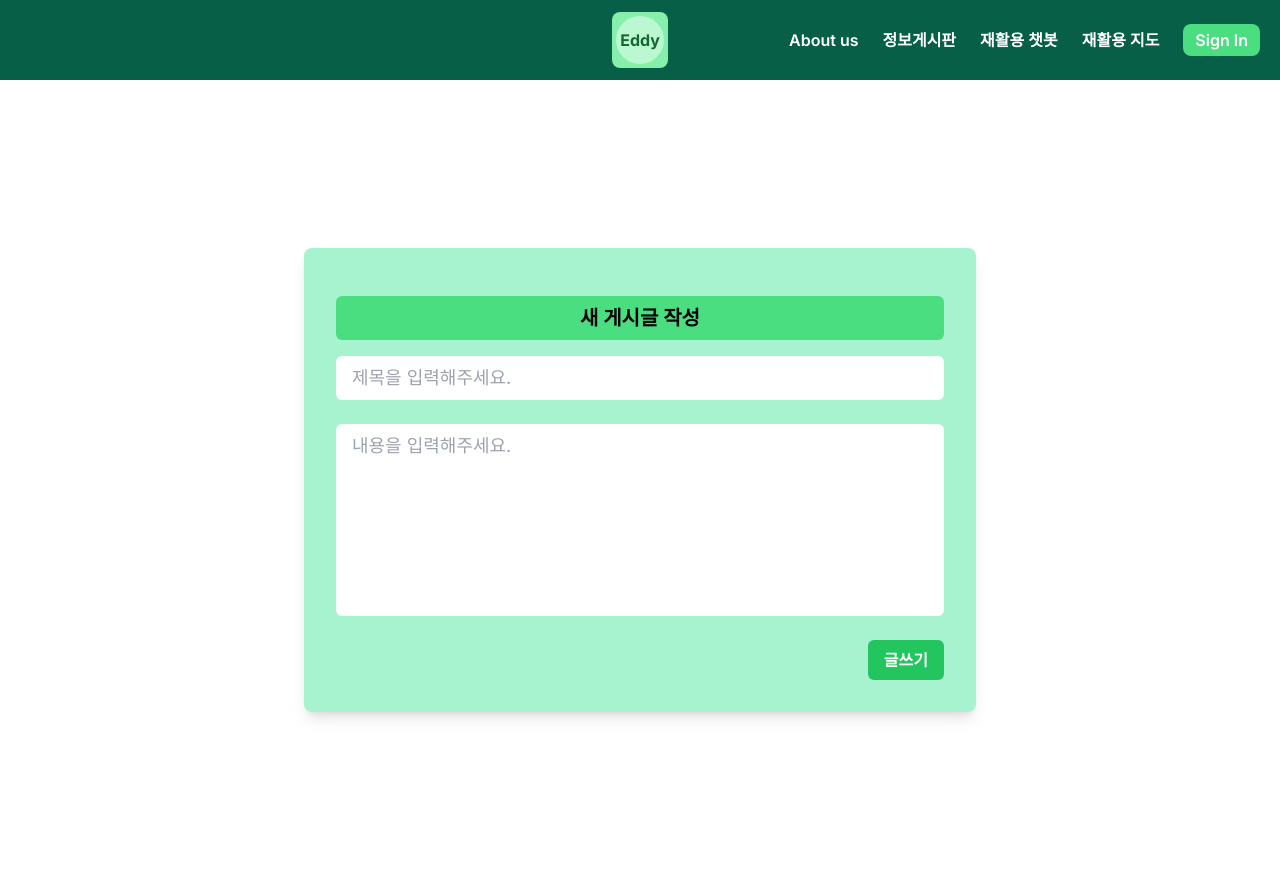
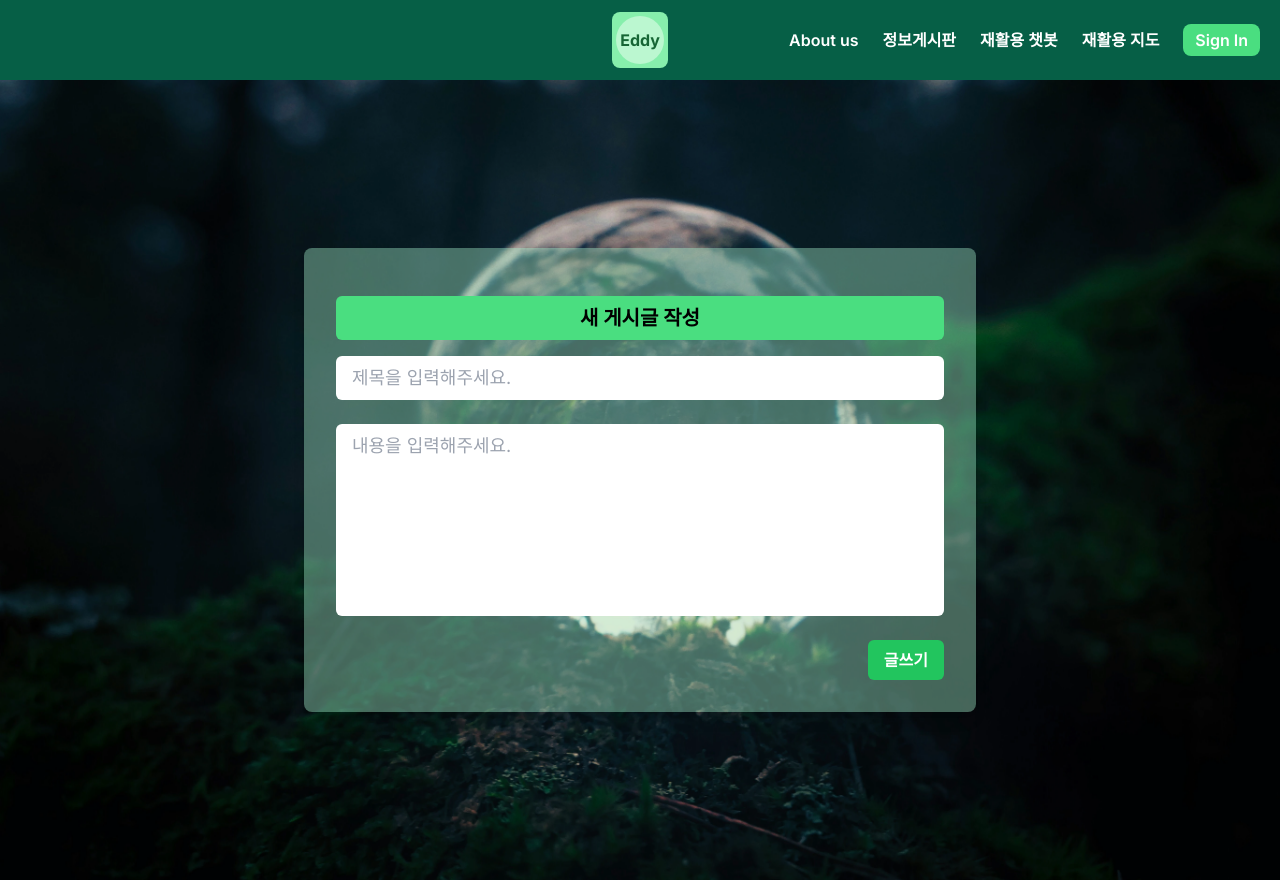
Before and after one commit to ecoleader-AiEcoLife/FrontEnd, a Next.js app: page /board/newboard in a window 1280 px wide. Built offline with nearby package versions, Linux system fonts and the light colour scheme; no server answers; the database is empty.

Commit message:
refactor(newboard): change background for better UI

```diff
--- a/app/board/newboard/page.tsx
+++ b/app/board/newboard/page.tsx
@@ -1,8 +1,9 @@
-"use client";
+'use client';
 
-import axios from "axios";
-import { useRouter } from "next/navigation";
-import { useEffect, useState } from "react";
+import axios from 'axios';
+import Image from 'next/image';
+import { useRouter } from 'next/navigation';
+import { useEffect, useState } from 'react';
 
 interface boardProps {
   id: string;
@@ -13,8 +14,8 @@ interface boardProps {
 
 export default function Newboard() {
   const [board, setBoard] = useState<boardProps[]>([]);
-  const [newTitle, setNewTitle] = useState<string>("");
-  const [newBody, setNewBody] = useState<string>("");
+  const [newTitle, setNewTitle] = useState<string>('');
+  const [newBody, setNewBody] = useState<string>('');
 
   const today = new Date();
 
@@ -22,10 +23,10 @@ export default function Newboard() {
 
   const getBoard = async () => {
     try {
-      const res = await axios.get<boardProps[]>("/api/board");
+      const res = await axios.get<boardProps[]>('/api/board');
       setBoard(res.data);
     } catch (error) {
-      console.log("데이터 get 실패", error);
+      console.log('데이터 get 실패', error);
     }
   };
 
@@ -36,7 +37,7 @@ export default function Newboard() {
   const handlePost = async () => {
     try {
       const newId = board.length + 1;
-      const res = await axios.post("/api/board", {
+      const res = await axios.post('/api/board', {
         id: newId,
         title: newTitle,
         body: newBody,
@@ -46,47 +47,54 @@ export default function Newboard() {
       });
 
       if (res.status === 201) {
-        alert("게시글이 성공적으로 추가되었습니다.");
-        setNewTitle("");
-        setNewBody("");
-        router.push("/board");
+        alert('게시글이 성공적으로 추가되었습니다.');
+        setNewTitle('');
+        setNewBody('');
+        router.push('/board');
       } else {
-        console.log("Posting failed");
+        console.log('Posting failed');
       }
     } catch (error) {
-      console.error("데이터 Post 실패:", error);
-      alert("게시판 추가 실패 (Post)");
+      console.error('데이터 Post 실패:', error);
+      alert('게시판 추가 실패 (Post)');
     }
   };
 
   return (
-    <div className="flex justify-center items-center min-h-screen mx-auto">
-      <div className="bg-emerald-200 p-8 rounded-lg shadow-lg w-full max-w-2xl">
-        <h1 className="text-center bg-green-400 rounded-md my-4 py-2 text-xl font-bold">
+    <div className='relative flex justify-center items-center min-h-screen mx-auto'>
+      <Image
+        src='/nature.webp'
+        fill
+        priority
+        alt='nature background'
+        className='object-cover'
+      />
+      <div className='z-10 bg-emerald-200/40 p-8 rounded-lg shadow-lg w-full max-w-2xl'>
+        <h1 className='text-center bg-green-400 rounded-md my-4 py-2 text-xl font-bold'>
           새 게시글 작성
         </h1>
         <form
-          className="flex flex-col gap-6"
+          className='flex flex-col gap-6'
           onSubmit={(e) => e.preventDefault()}
         >
           <input
-            type="text"
-            placeholder="제목을 입력해주세요."
-            className="pl-4 py-2 rounded-md text-lg"
+            type='text'
+            placeholder='제목을 입력해주세요.'
+            className='pl-4 py-2 rounded-md text-lg'
             value={newTitle}
             onChange={(e) => setNewTitle(e.target.value)}
           />
           <textarea
-            placeholder="내용을 입력해주세요."
-            className="pl-4 py-2 rounded-md text-lg h-48 resize-none"
+            placeholder='내용을 입력해주세요.'
+            className='pl-4 py-2 rounded-md text-lg h-48 resize-none'
             value={newBody}
             onChange={(e) => setNewBody(e.target.value)}
           />
         </form>
-        <div className="flex justify-end mt-6">
+        <div className='flex justify-end mt-6'>
           <button
             onClick={handlePost}
-            className="bg-green-500 hover:bg-green-600 text-white font-bold py-2 px-4 rounded-md transition duration-300"
+            className='bg-green-500 hover:bg-green-600 text-white font-bold py-2 px-4 rounded-md transition duration-300'
           >
             글쓰기
           </button>
```
